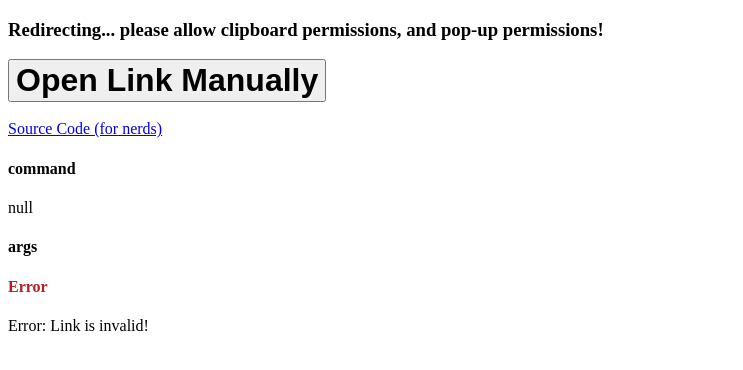
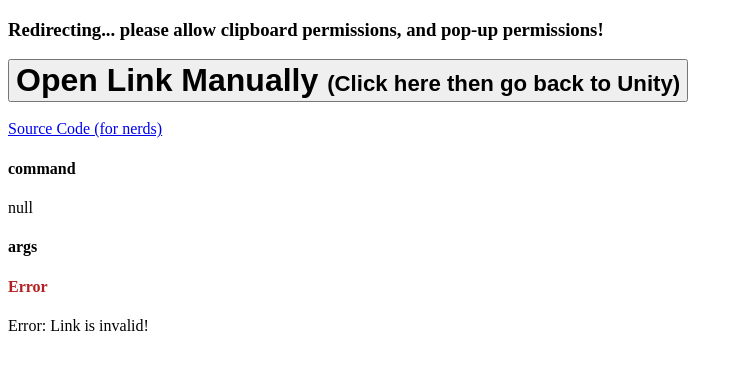
Before and after one commit to foolmoron/UnityDeeplink, a plain HTML site: page index.html in a window 1280 px wide. Shown: the whole page, without its empty margins (0-743 px from the left). Drawn offline with Linux system fonts and the light colour scheme.

Commit message:
manual update

```diff
--- a/index.html
+++ b/index.html
@@ -12,7 +12,12 @@
     <button
         onclick="openLink().catch(err => alert(err.toString()))"
         style="font-size: 2rem; font-weight: bold;"
-    >Open Link Manually</button>
+    >
+        Open Link Manually
+        <span style="font-size: smaller;"><span style="font-size: smaller;">
+            (Click here then go back to Unity)
+        </span></span>
+    </button>
     <br>
     <br>
     <div><a href="https://github.com/foolmoron/UnityDeeplink" target="_blank">Source Code (for nerds)</a></div>
```
